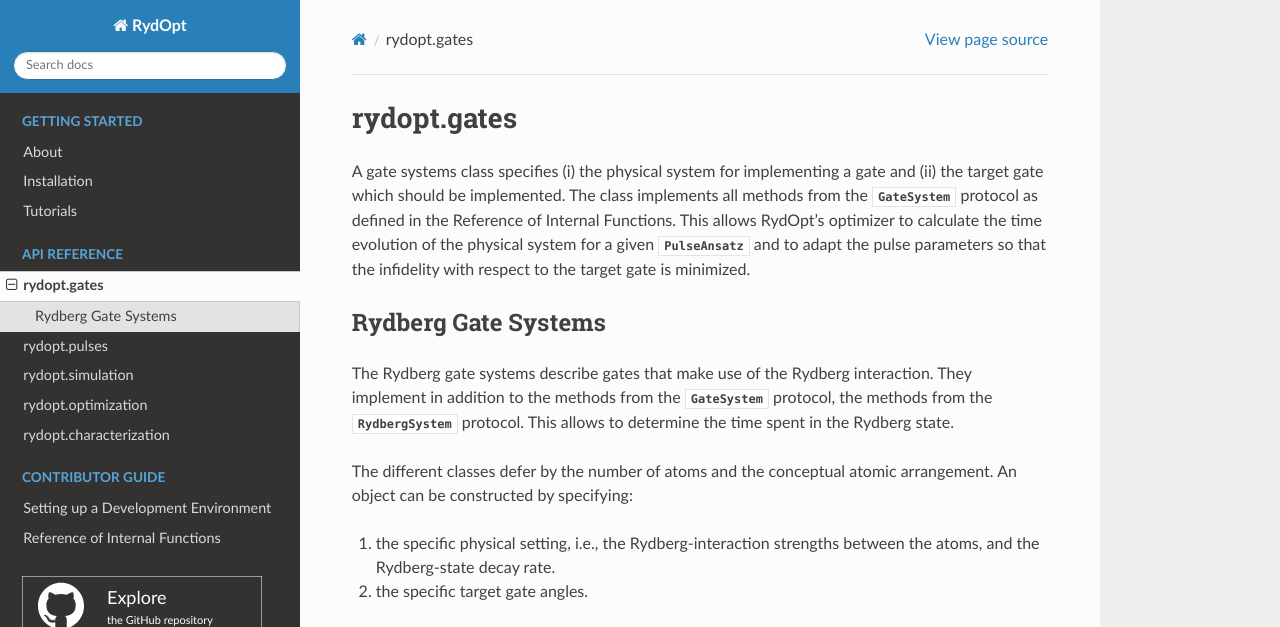
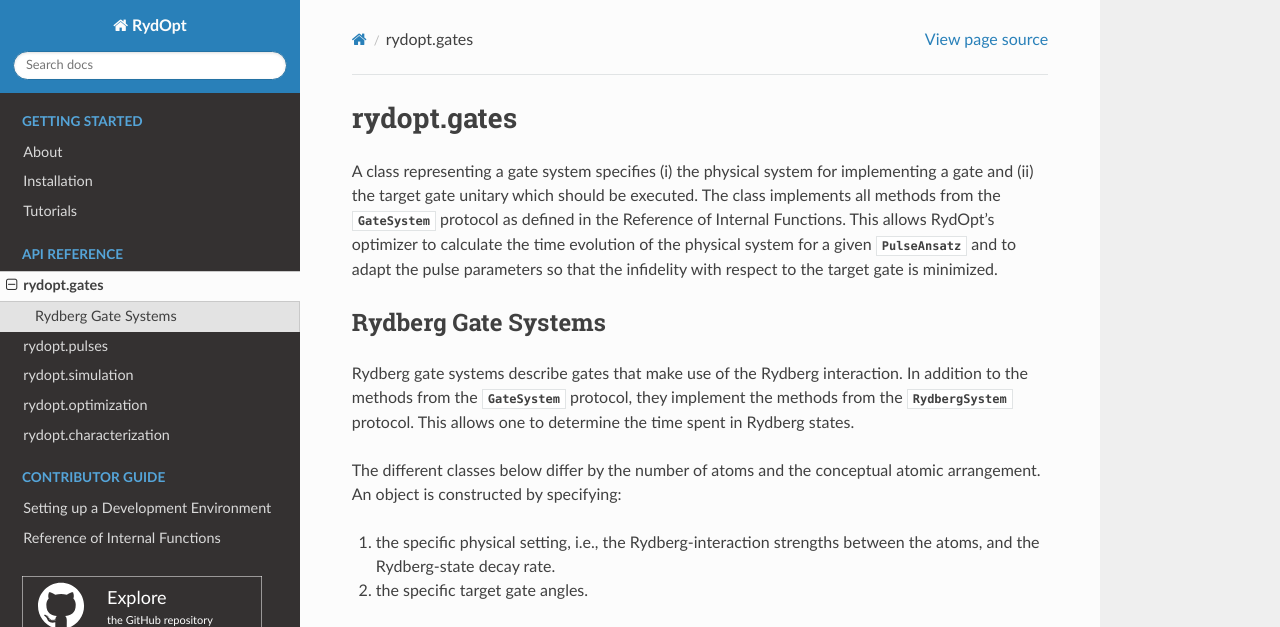
Before and after one commit to dflocher/rydopt, a Sphinx documentation site: the page built from docs/api/gates.rst, in a window 1280 px wide and 1165 px high. Shown: the top 627 px of the window. Built offline with Sphinx 7.4.7 and the Read the Docs theme 3.1.0, drawn with Linux system fonts in a browser that asks for light colours; grey boxes are pictures that could not be loaded.

Commit message:
Improved documentation for Protocols; svg files for illustrations

```diff
--- a/docs/api/gates.rst
+++ b/docs/api/gates.rst
@@ -3,8 +3,8 @@
 rydopt.gates
 ============
 
-A gate systems class specifies (i) the physical system for implementing a gate and (ii) the target gate which should be
-implemented. The class implements all methods from the :class:`GateSystem <rydopt.protocols.GateSystem>` protocol as defined in the Reference of
+A class representing a gate system specifies (i) the physical system for implementing a gate and (ii) the target gate unitary which should be
+executed. The class implements all methods from the :class:`GateSystem <rydopt.protocols.GateSystem>` protocol as defined in the Reference of
 Internal Functions. This allows RydOpt's optimizer to calculate the time evolution of the physical system for a
 given :class:`PulseAnsatz <rydopt.pulses.PulseAnsatz>` and to adapt the pulse parameters so that the infidelity with respect to the target gate is
 minimized.
@@ -12,12 +12,12 @@
 Rydberg Gate Systems
 --------------------
 
-The Rydberg gate systems describe gates that make use of the Rydberg interaction. They implement in addition to the methods from
-the :class:`GateSystem <rydopt.protocols.GateSystem>` protocol, the methods from the :class:`RydbergSystem <rydopt.protocols.RydbergSystem>`
-protocol. This allows to determine the time spent in the Rydberg state.
+Rydberg gate systems describe gates that make use of the Rydberg interaction. In addition to the methods from
+the :class:`GateSystem <rydopt.protocols.GateSystem>` protocol, they implement the methods from the :class:`RydbergSystem <rydopt.protocols.RydbergSystem>`
+protocol. This allows one to determine the time spent in Rydberg states.
 
-The different classes defer by the number of atoms and the conceptual atomic arrangement. An object can be constructed by
-specifying:
+The different classes below differ by the number of atoms and the conceptual atomic arrangement.
+An object is constructed by specifying:
 
 1. the specific physical setting, i.e., the Rydberg-interaction strengths between the atoms, and the Rydberg-state decay rate.
 
--- a/docs/contribute/internal_gate_methods.rst
+++ b/docs/contribute/internal_gate_methods.rst
@@ -1,5 +1,8 @@
 Internally Used Gate Methods
 ============================
+
+The gate classes described in the API reference possess various methods to implement
+the :ref:`Protocols <protocols>` defined in the Reference of Internal Functions.
 
 TwoQubitGate
 ------------
--- a/docs/contribute/internal_protocols.rst
+++ b/docs/contribute/internal_protocols.rst
@@ -3,6 +3,11 @@
 Protocols
 =========
 
+The protocols described here specify which methods a class must implement such that it can be used for a specific purpose.
+The hierarchy of the provided protocols is shown in the following diagram.
+
+.. image:: ../_static/Protocols.png
+
 .. automodule:: rydopt.protocols
    :members:
    :undoc-members:
```
Also changed, not shown: docs/_static/Protocols.png (added), docs/illustrations/2_atoms.svg (added), docs/illustrations/3_atoms.svg (added), docs/illustrations/3_atoms_inf_V.svg (added), docs/illustrations/3_atoms_symmetric.svg (added), docs/illustrations/4_atoms.svg (added), docs/illustrations/4_atoms_inf_V.svg (added), docs/illustrations/4_atoms_symmetric.svg (added), docs/illustrations/FourQubitGatePyramidal.svg (added), docs/illustrations/Protocols.svg (added), docs/illustrations/ThreeQubitGateIsosceles.svg (added), docs/illustrations/TwoQubitGate.svg (added), docs/illustrations/k_atoms_perfect_blockade.svg (added).
